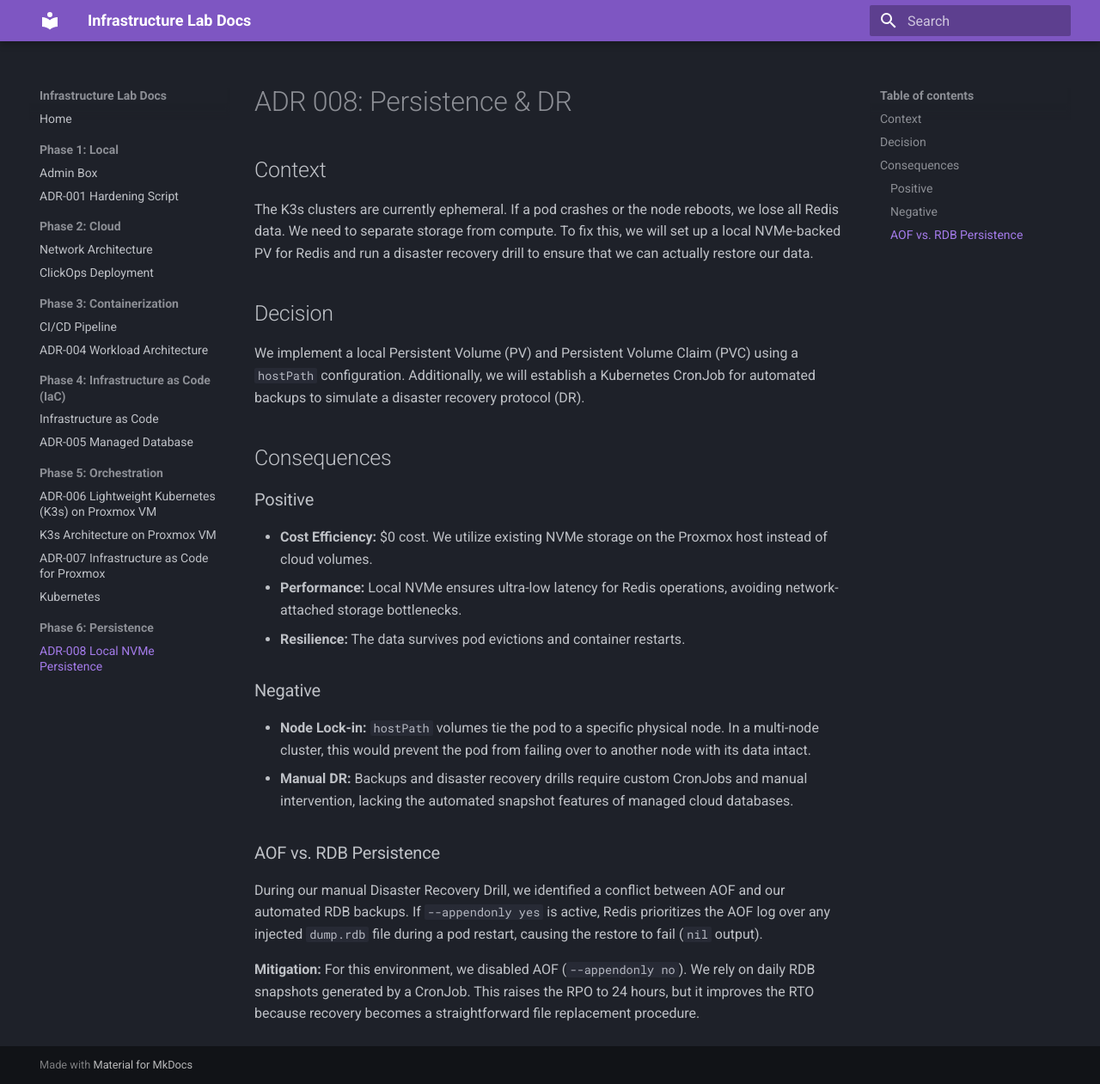
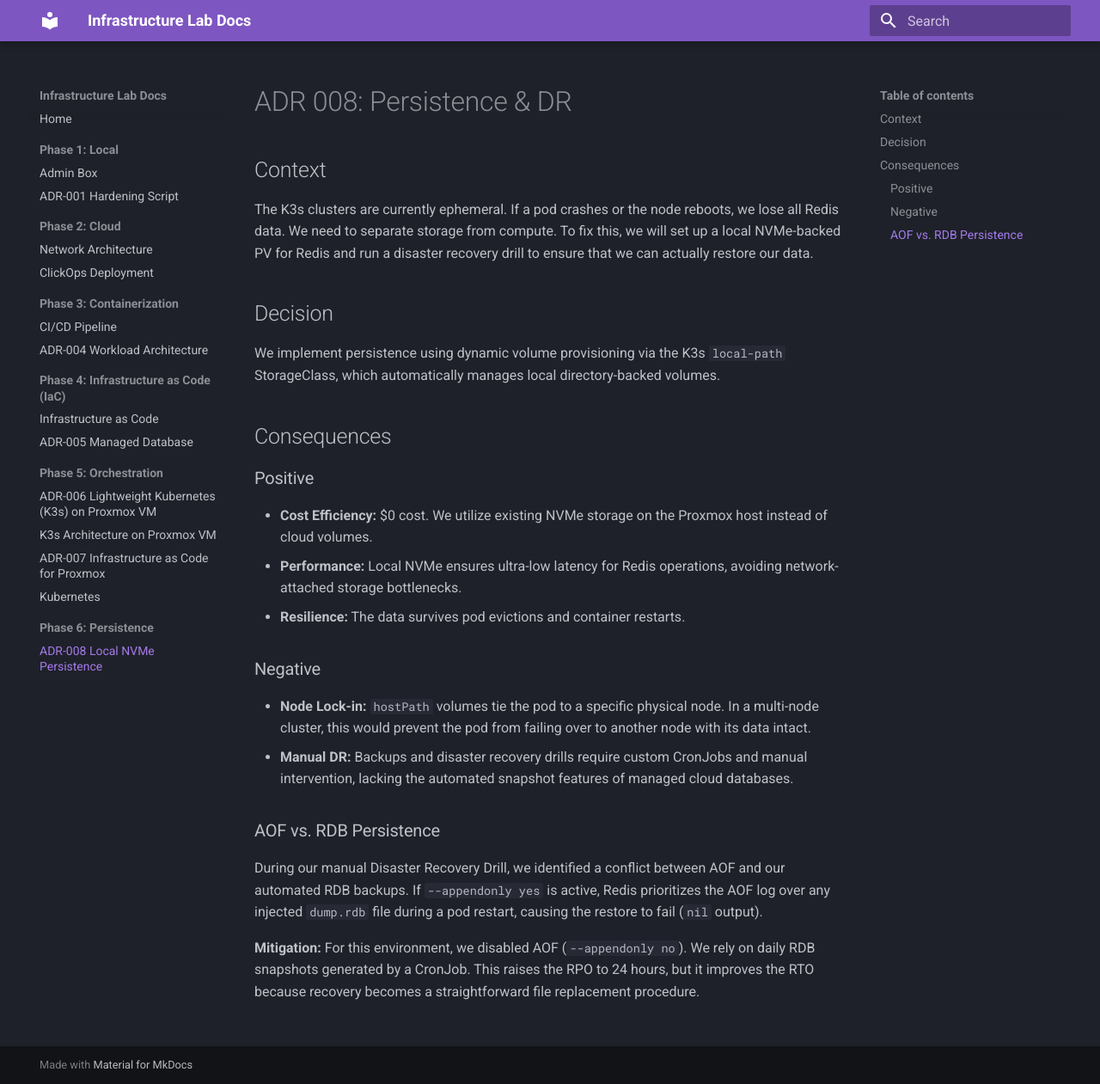
Before and after one commit to Upwind1647/infrastructure-lab, an MkDocs documentation site: the page built from docs/phase6/adr-008-persistence.md, in a window 1280 px wide and 1261 px high. Shown: the whole window at 86% size. Built offline with MkDocs 1.6.1 and Material for MkDocs 9.7.7, drawn with Linux system fonts in a browser that asks for light colours.

Commit message:
fix: address remaining phase 6 bugs (hardware limits & APP_ENV) and doc drift

```diff
--- a/docs/phase6/adr-008-persistence.md
+++ b/docs/phase6/adr-008-persistence.md
@@ -5,7 +5,7 @@ The K3s clusters are currently ephemeral. If a pod crashes or the node reboots,
 We need to separate storage from compute. To fix this, we will set up a local NVMe-backed PV for Redis and run a disaster recovery drill to ensure that we can actually restore our data.
 
 ## Decision
-We implement a local Persistent Volume (PV) and Persistent Volume Claim (PVC) using a `hostPath` configuration. Additionally, we will establish a Kubernetes CronJob for automated backups to simulate a disaster recovery protocol (DR).
+We implement persistence using dynamic volume provisioning via the K3s `local-path` StorageClass, which automatically manages local directory-backed volumes.
 
 ## Consequences
 
```
Also changed, not shown: 2 other files.
